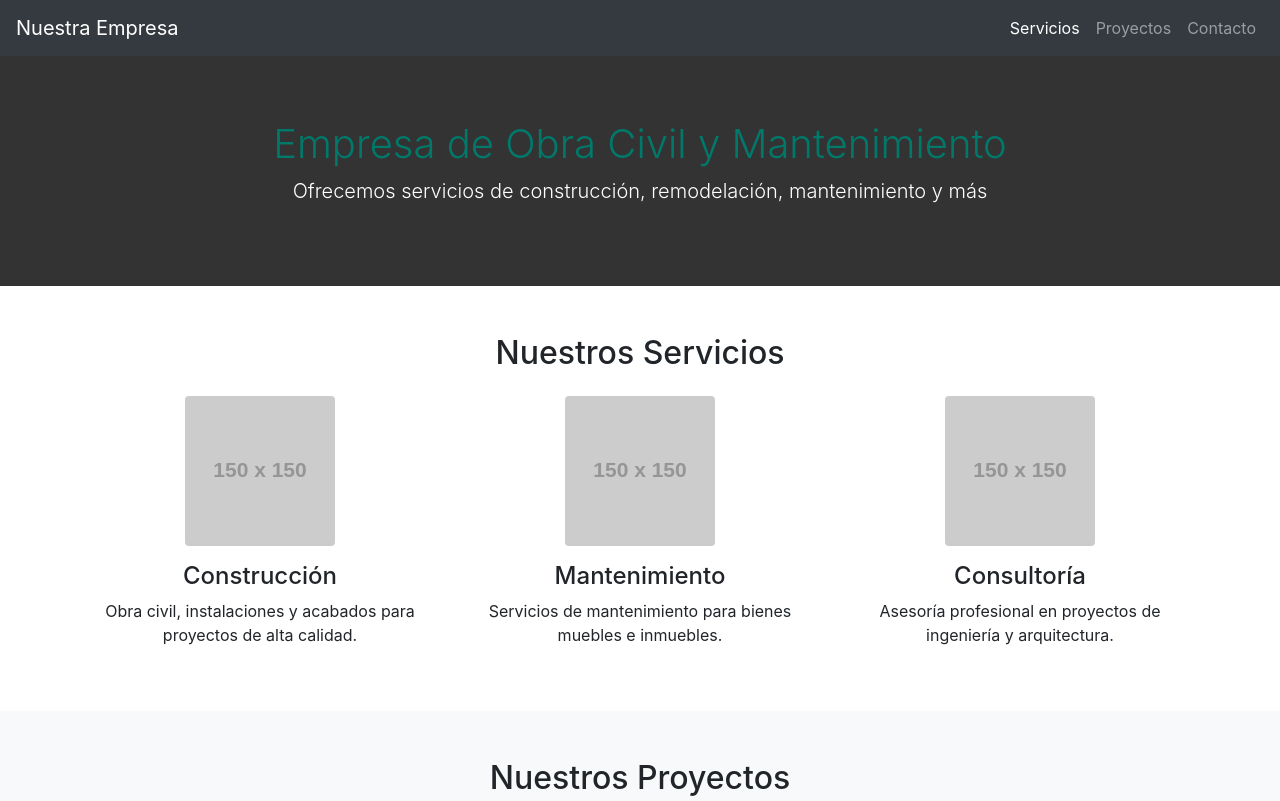
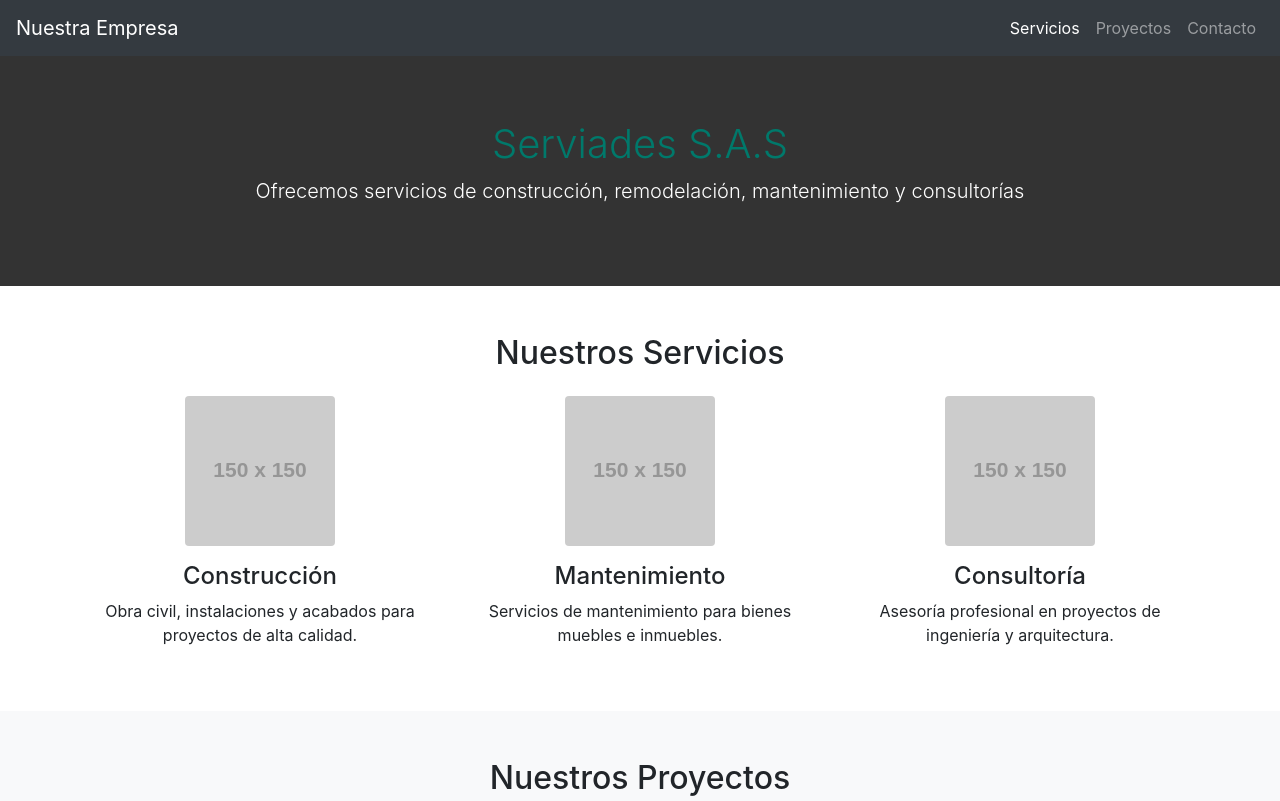
Before and after one commit to serviades/page, a plain HTML site: page index.html in a window 1280 px wide. Shown: the top 801 px of the page. Drawn offline with nearby package versions, Linux system fonts and the light colour scheme; placeholder pictures from the web are drawn by us.

Commit message:
Update index.html

```diff
--- a/index.html
+++ b/index.html
@@ -3,7 +3,7 @@
 <head>
     <meta charset="UTF-8">
     <meta name="viewport" content="width=device-width, initial-scale=1.0">
-    <title>Empresa de Obra Civil y Mantenimiento</title>
+    <title>Servi Adecuaciones del Caribe</title>
 
     <!-- Enlace a Bootstrap para estilos -->
     <link rel="stylesheet" href="https://stackpath.bootstrapcdn.com/bootstrap/4.5.2/css/bootstrap.min.css">
@@ -30,8 +30,8 @@
 
     <!-- Sección Hero -->
     <header class="hero text-center text-white" style="background-color: #333; padding: 4rem;">
-        <h1 class="display-4">Empresa de Obra Civil y Mantenimiento</h1>
-        <p class="lead">Ofrecemos servicios de construcción, remodelación, mantenimiento y más</p>
+        <h1 class="display-4">Serviades S.A.S</h1>
+        <p class="lead">Ofrecemos servicios de construcción, remodelación, mantenimiento y consultorías</p>
     </header>
 
     <!-- Sección de Servicios -->
```
